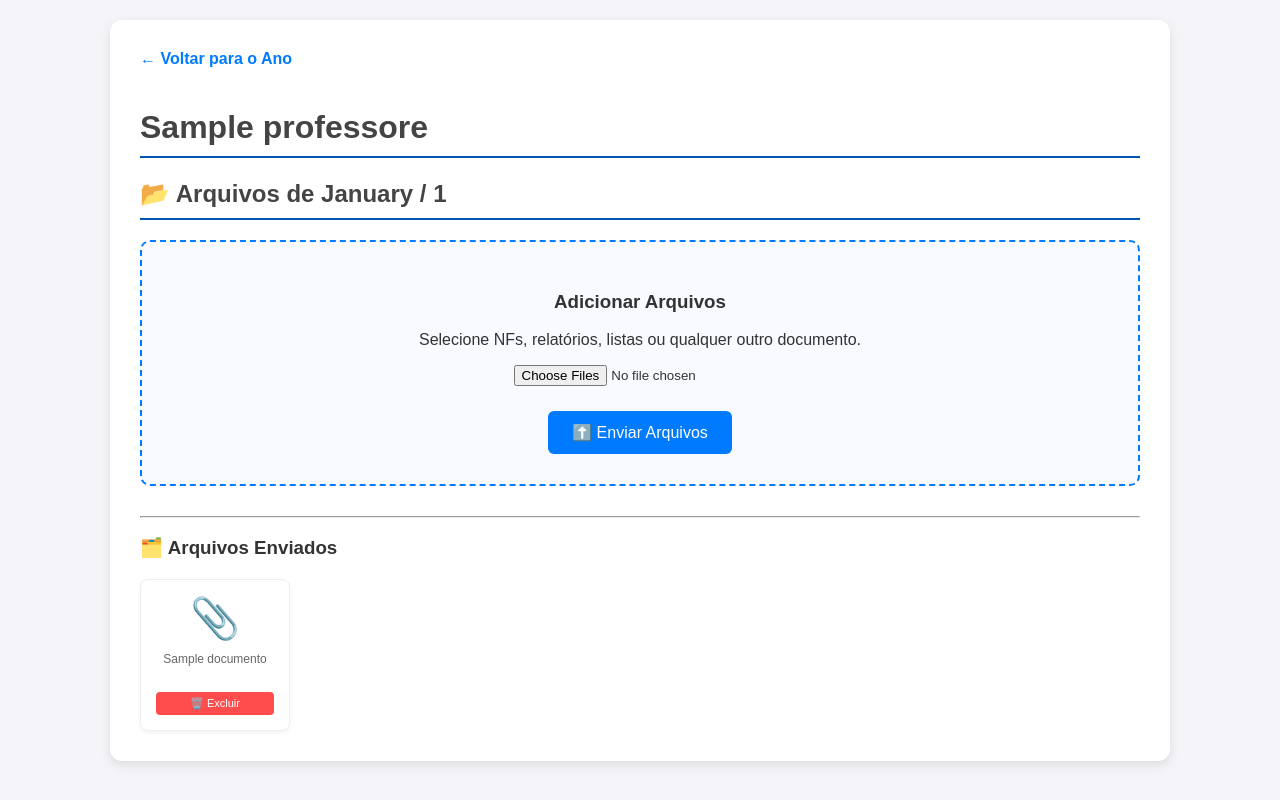
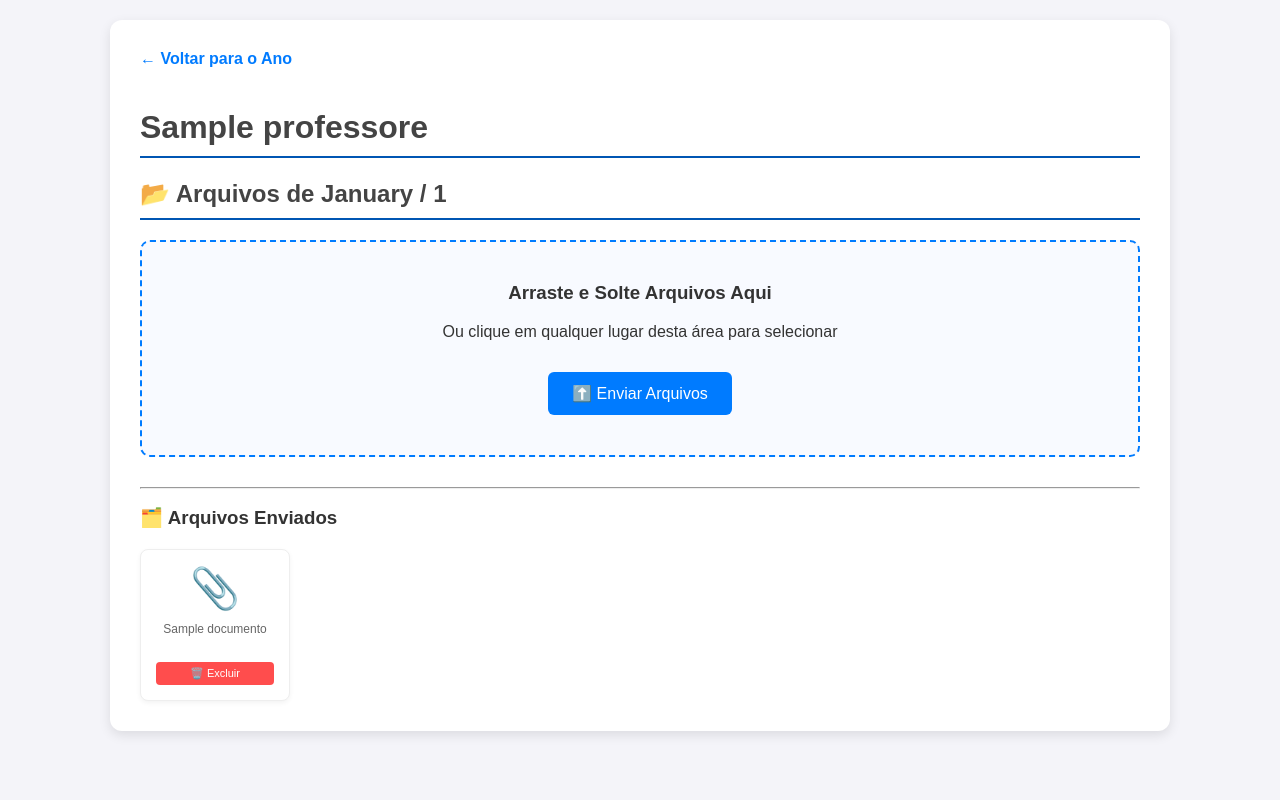
Before and after one commit to TailorKz/Projeto_Gestao_Professores, a Flask app: page /professor/1/1/1 in a window 1280 px wide. Run offline with Flask 3, Linux system fonts and the light colour scheme; a database or web service that is not in the repository returns one stand-in record (values such as "Sample title"); parts of the project's set-up code (start-up, migrations or seed data) failed here and were passed over; some libraries are stand-ins or nearby versions.

Commit message:
função de drop itens

```diff
--- a/templates/mes_detalhes.html
+++ b/templates/mes_detalhes.html
@@ -14,16 +14,37 @@
         .upload-area {
             border: 2px dashed #007bff;
             border-radius: 10px;
-            padding: 30px;
+            padding: 40px;
             text-align: center;
             background-color: #f8faff;
             margin-bottom: 30px;
-            transition: background-color 0.3s;
+            transition: all 0.3s;
+            cursor: pointer;
+            position: relative;
         }
         .upload-area:hover { background-color: #e6f0ff; }
+
+        /* Estilo quando um arquivo está sendo arrastado por cima */
+        .upload-area.dragover {
+            background-color: #d1e7dd;
+            border-color: #198754;
+            transform: scale(1.02);
+        }
+
         .upload-btn {
             background-color: #007bff; color: white; padding: 12px 24px;
-            border: none; border-radius: 6px; cursor: pointer; font-size: 16px; margin-top: 10px;
+            border: none; border-radius: 6px; cursor: pointer; font-size: 16px; margin-top: 15px;
+        }
+
+        /* Esconde o input original mas mantém ele funcional */
+        #file-input {
+            opacity: 0;
+            position: absolute;
+            top: 0;
+            left: 0;
+            width: 100%;
+            height: 100%;
+            cursor: pointer;
         }
 
         /* Galeria de Arquivos */
@@ -74,11 +95,12 @@
             {% endif %}
         {% endwith %}
 
-        <form method="post" enctype="multipart/form-data" class="upload-area">
-            <h3>Adicionar Arquivos</h3>
-            <p>Selecione NFs, relatórios, listas ou qualquer outro documento.</p>
-            <input type="file" name="arquivos_gerais" multiple required style="margin-bottom: 15px;">
-            <br>
+        <form method="post" enctype="multipart/form-data" class="upload-area" id="drop-zone">
+            <h3 style="margin-top: 0;">Arraste e Solte Arquivos Aqui</h3>
+            <p id="drop-text">Ou clique em qualquer lugar desta área para selecionar</p>
+
+            <input type="file" name="arquivos_gerais" multiple required id="file-input">
+
             <button type="submit" class="upload-btn">⬆️ Enviar Arquivos</button>
         </form>
 
@@ -113,5 +135,66 @@
         {% endif %}
 
     </div>
+
+    <script>
+        const dropZone = document.getElementById('drop-zone');
+        const fileInput = document.getElementById('file-input');
+        const dropText = document.getElementById('drop-text');
+
+        // Eventos para dar feedback visual quando arrastar por cima
+        ['dragenter', 'dragover', 'dragleave', 'drop'].forEach(eventName => {
+            dropZone.addEventListener(eventName, preventDefaults, false);
+        });
+
+        function preventDefaults(e) {
+            e.preventDefault();
+            e.stopPropagation();
+        }
+
+        // Adiciona classe visual quando entra na área
+        ['dragenter', 'dragover'].forEach(eventName => {
+            dropZone.addEventListener(eventName, highlight, false);
+        });
+
+        // Remove classe visual quando sai
+        ['dragleave', 'drop'].forEach(eventName => {
+            dropZone.addEventListener(eventName, unhighlight, false);
+        });
+
+        function highlight(e) {
+            dropZone.classList.add('dragover');
+        }
+
+        function unhighlight(e) {
+            dropZone.classList.remove('dragover');
+        }
+
+        // Quando soltar o arquivo
+        dropZone.addEventListener('drop', handleDrop, false);
+
+        function handleDrop(e) {
+            const dt = e.dataTransfer;
+            const files = dt.files;
+
+            // Passa os arquivos soltos para o input invisível
+            fileInput.files = files;
+
+            // Atualiza o texto para mostrar quantos arquivos foram selecionados
+            if (files.length > 0) {
+                dropText.innerText = `${files.length} arquivo(s) selecionado(s): ${files[0].name}${files.length > 1 ? ' e outros...' : ''}`;
+                dropText.style.fontWeight = "bold";
+                dropText.style.color = "#0056b3";
+            }
+        }
+
+        // Também atualiza o texto se o usuário clicar e selecionar manualmente
+        fileInput.addEventListener('change', function() {
+            if (this.files.length > 0) {
+                dropText.innerText = `${this.files.length} arquivo(s) selecionado(s): ${this.files[0].name}${this.files.length > 1 ? ' e outros...' : ''}`;
+                dropText.style.fontWeight = "bold";
+                dropText.style.color = "#0056b3";
+            }
+        });
+    </script>
 </body>
 </html>
```
